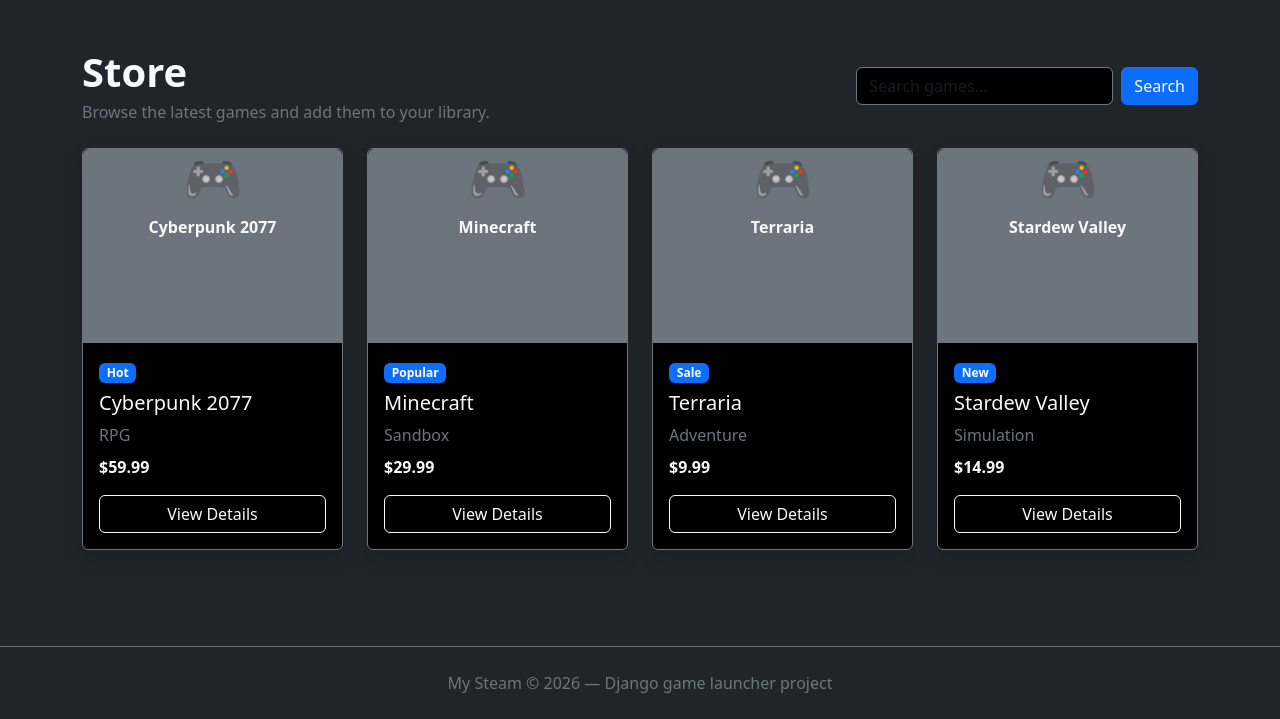
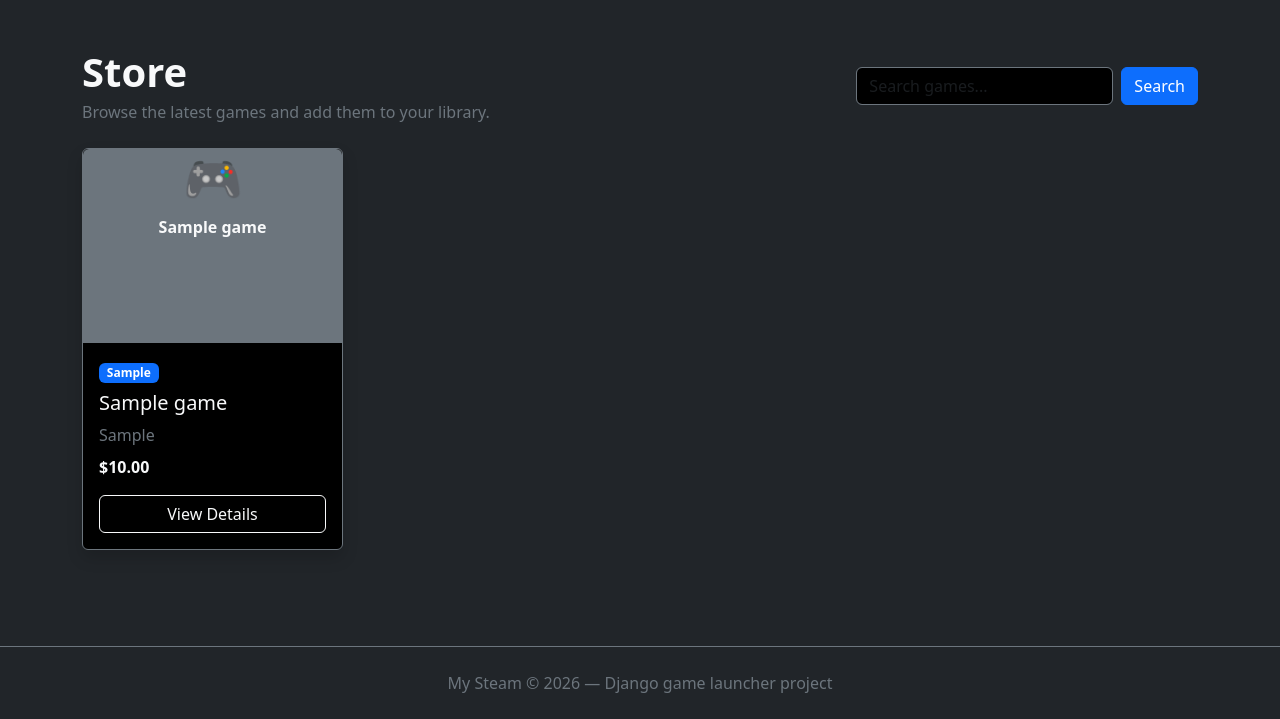
Before and after one commit to MaksymBykovets/my-steam, a Django app: page /games/ in a window 1280 px wide. Shown: the part 57-776 px from the top of the page. Run offline with Django 5.2, Linux system fonts and the light colour scheme; tables that the repository leaves empty hold one stand-in row (values such as "Sample post").

Commit message:
Display games from database

```diff
--- a/games/templates/games/game_list.html
+++ b/games/templates/games/game_list.html
@@ -27,9 +27,9 @@
                 </div>
 
                 <div class="card-body">
-                    <span class="badge bg-primary mb-2">{{ game.tag }}</span>
+                    <span class="badge bg-primary mb-2">{{ game.genre }}</span>
                     <h5 class="card-title">{{ game.title }}</h5>
-                    <p class="card-text text-secondary mb-2">{{ game.genre }}</p>
+                    <p class="card-text text-secondary mb-2">{{ game.developer }}</p>
                     <p class="fw-bold mb-3">${{ game.price }}</p>
 
                     <a href="#" class="btn btn-outline-light w-100">View Details</a>
--- a/games/views.py
+++ b/games/views.py
@@ -1,32 +1,8 @@
 from django.shortcuts import render
+from .models import Game
 
 
 def game_list(request):
-    games = [
-        {
-            'title': 'Cyberpunk 2077',
-            'genre': 'RPG',
-            'price': '59.99',
-            'tag': 'Hot',
-        },
-        {
-            'title': 'Minecraft',
-            'genre': 'Sandbox',
-            'price': '29.99',
-            'tag': 'Popular',
-        },
-        {
-            'title': 'Terraria',
-            'genre': 'Adventure',
-            'price': '9.99',
-            'tag': 'Sale',
-        },
-        {
-            'title': 'Stardew Valley',
-            'genre': 'Simulation',
-            'price': '14.99',
-            'tag': 'New',
-        },
-    ]
+    games = Game.objects.all().order_by('-created_at')
 
     return render(request, 'games/game_list.html', {'games': games})
```
